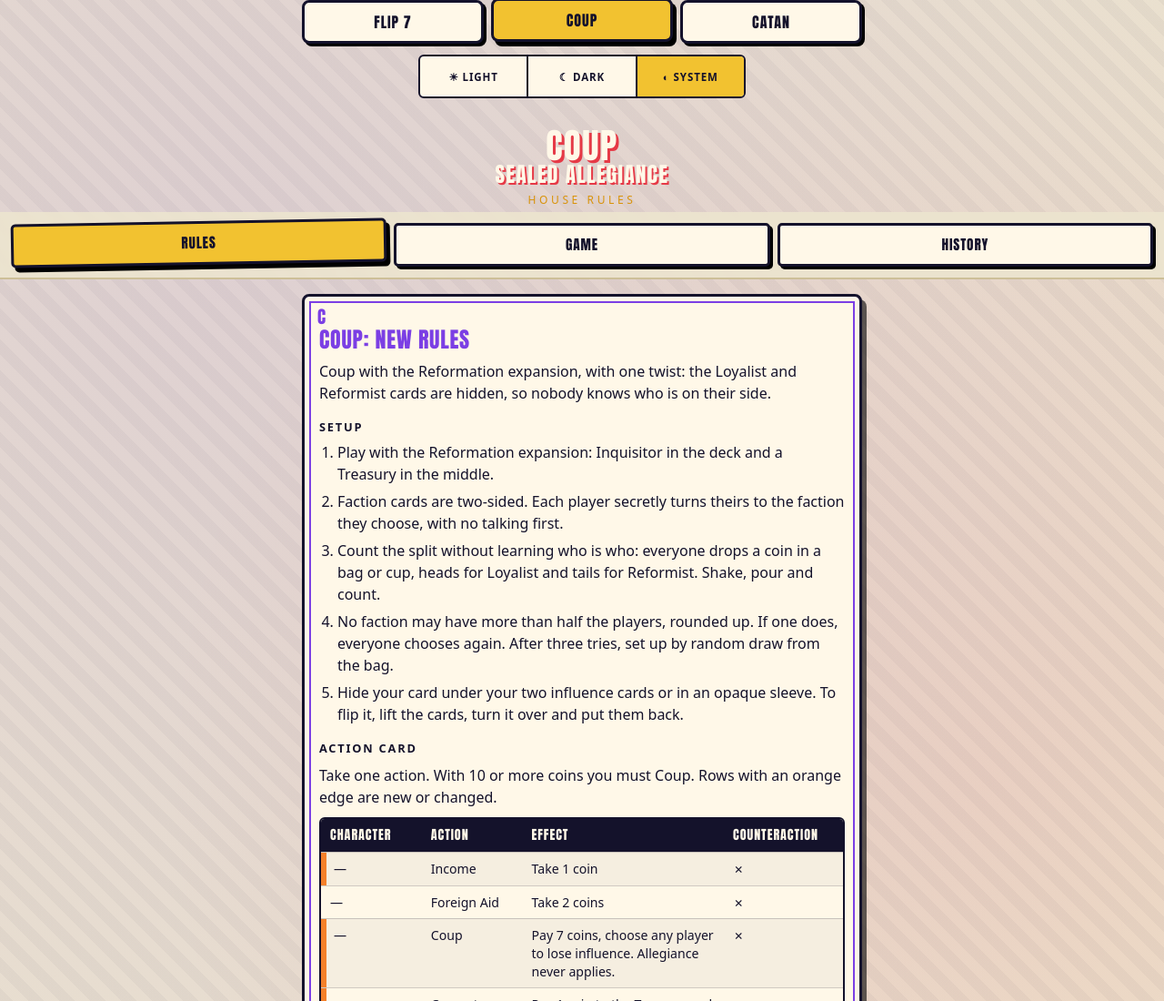
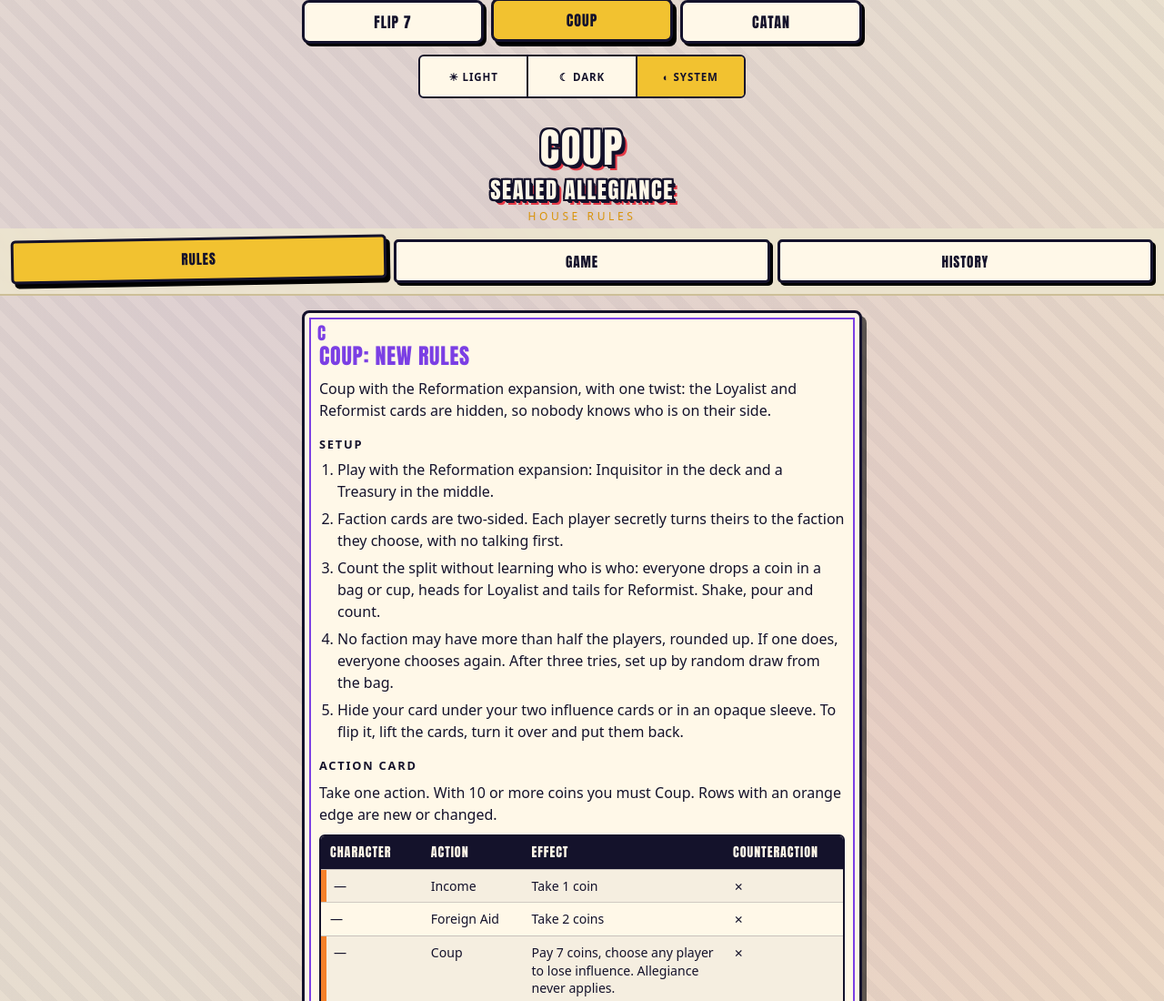
Before and after one commit to JasmanSu/Flip-7, a plain HTML site: page coup.html in a window 1280 px wide. Shown: the top 1100 px of the page at 91% size. Drawn offline with Linux system fonts and the light colour scheme.

Commit message:
Match Coup and Catan page titles to the Flip 7 title style, readable in light and dark

```diff
--- a/coup.html
+++ b/coup.html
@@ -6,13 +6,13 @@
 <meta name="theme-color" content="#0c0a1f">
 <title>Coup: Sealed Allegiance – House rules</title>
 <style>
-  :root{--ink:#14122b;--cream:#fff8e8;--paper:#f3ead2;--mute:#6b6684;
+  :root{--title-color:#fff8e8;--title-shadow:3px 3px 0 #e63946;--ink:#14122b;--cream:#fff8e8;--paper:#f3ead2;--mute:#6b6684;
     --red:#e63946;--blue:#2a6fdb;--green:#23975a;--orange:#f4802a;--purple:#7b3fe4;--yellow:#f2c230;--pink:#e0529c;--teal:#1a9fa0;
     --page-text:#fff8e8;--accent:#f2c230;--nav-bg:rgba(12,10,31,.92);--nav-line:#2b2650;
     --seg-bg:#1b1740;--seg-text:#fff8e8;--seg-line:#4a4380;color-scheme:dark;
     --page-bg:radial-gradient(circle at 20% 10%,rgba(123,63,228,.25),transparent 45%),radial-gradient(circle at 85% 30%,rgba(230,57,70,.18),transparent 40%),repeating-linear-gradient(45deg,rgba(255,255,255,.025) 0 12px,transparent 12px 24px),#0c0a1f;
     padding:env(safe-area-inset-top) env(safe-area-inset-right) env(safe-area-inset-bottom) env(safe-area-inset-left)}
-  [data-theme="light"]{--page-text:#14122b;--accent:#d9930a;--nav-bg:rgba(236,228,207,.92);--nav-line:#cdbf98;
+  [data-theme="light"]{--title-color:#fff8e8;--title-shadow:-2px 0 #14122b,2px 0 #14122b,0 -2px #14122b,0 2px #14122b,-2px -2px #14122b,2px -2px #14122b,-2px 2px #14122b,2px 2px #14122b,3px 3px 0 #14122b,4px 4px 0 #14122b,6px 6px 0 #e63946;--page-text:#14122b;--accent:#d9930a;--nav-bg:rgba(236,228,207,.92);--nav-line:#cdbf98;
     --seg-bg:#fff8e8;--seg-text:#14122b;--seg-line:#14122b;color-scheme:light;
     --page-bg:radial-gradient(circle at 20% 10%,rgba(123,63,228,.12),transparent 45%),radial-gradient(circle at 85% 30%,rgba(230,57,70,.10),transparent 40%),repeating-linear-gradient(45deg,rgba(20,18,43,.035) 0 12px,transparent 12px 24px),#ece4cf}
   *,*::before,*::after{box-sizing:border-box}
@@ -35,8 +35,8 @@
 
   /* header */
   header{padding:14px 16px 4px;text-align:center}
-  header h1{margin:6px 0 0;font:900 clamp(1.7rem,8vw,2.4rem)/1.05 Impact,"Arial Black",system-ui,sans-serif;letter-spacing:.04em;text-transform:uppercase;color:var(--cream);text-shadow:3px 3px 0 var(--red)}
-  header h1 span{display:block;font-size:.6em;text-shadow:2px 2px 0 var(--red)}
+  header h1{margin:6px 0 0;font:900 clamp(2rem,9vw,2.8rem)/1 Impact,"Arial Black",system-ui,sans-serif;letter-spacing:.04em;text-transform:uppercase;color:var(--title-color);text-shadow:var(--title-shadow)}
+  header h1 span{display:block;margin-top:10px;font-size:.55em;line-height:1.15;letter-spacing:.06em;text-shadow:var(--title-shadow)}
   header .sub{font-size:.75rem;letter-spacing:.3em;text-transform:uppercase;color:var(--accent);margin-top:6px}
 
   /* tabs */
```
Also changed, not shown: catan.html (+4 -4 lines).
